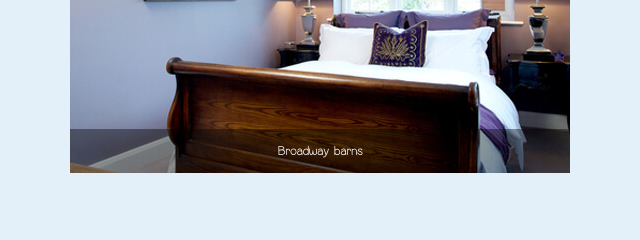
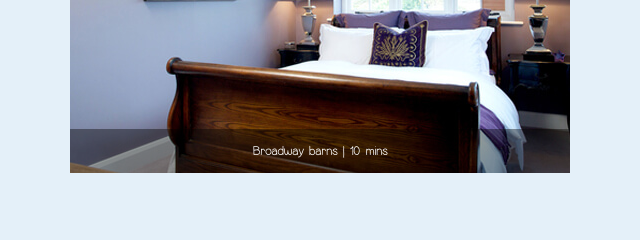
Before and after one commit to SiWhi/portfolio-page, a plain HTML site: page app/index.html in a window 1280 px wide. Shown: the part 2900-3140 px from the top of the page, 20-660 px from the left. Drawn offline with nearby package versions, Linux system fonts and the light colour scheme.

Commit message:
add time to venue from hotels

```diff
--- a/app/index.html
+++ b/app/index.html
@@ -114,7 +114,7 @@
 			</a>
 			<a href="http://www.broadwaybarn.com/" target="_blank" class="hotel_image">
 				<img src="img/hotel-3.jpg" alt="The Talbot Hotel">
-				<p>Broadway barns</p>
+				<p>Broadway barns | 10 mins</p>
 			</a>
 			<a href="http://www.premierinn.com/gb/en/hotels/england/surrey/guildford/guildford-north-a3.html" target="_blank" class="hotel_image">
 				<img src="img/hotel-4.jpg" alt="The Talbot Hotel">
```
